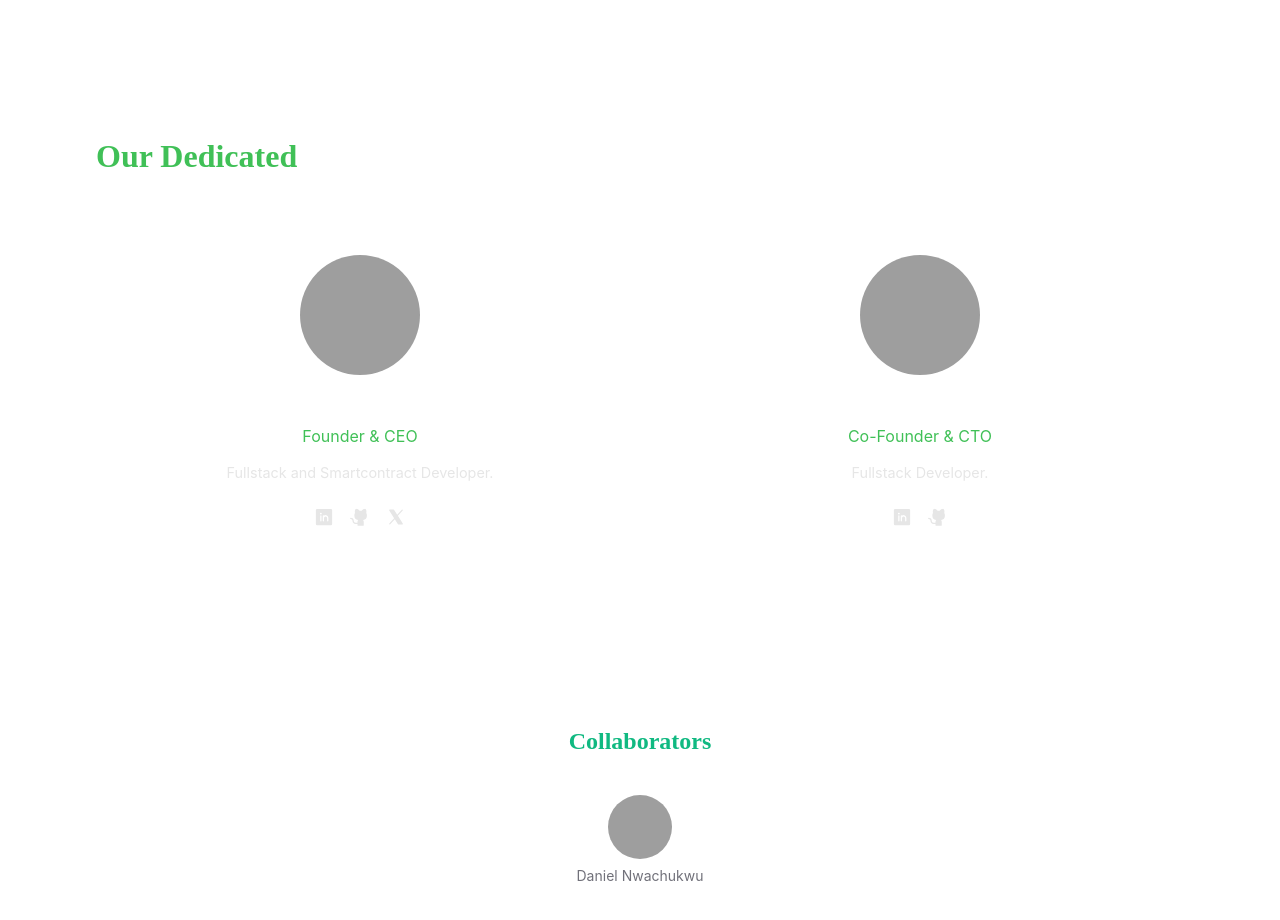
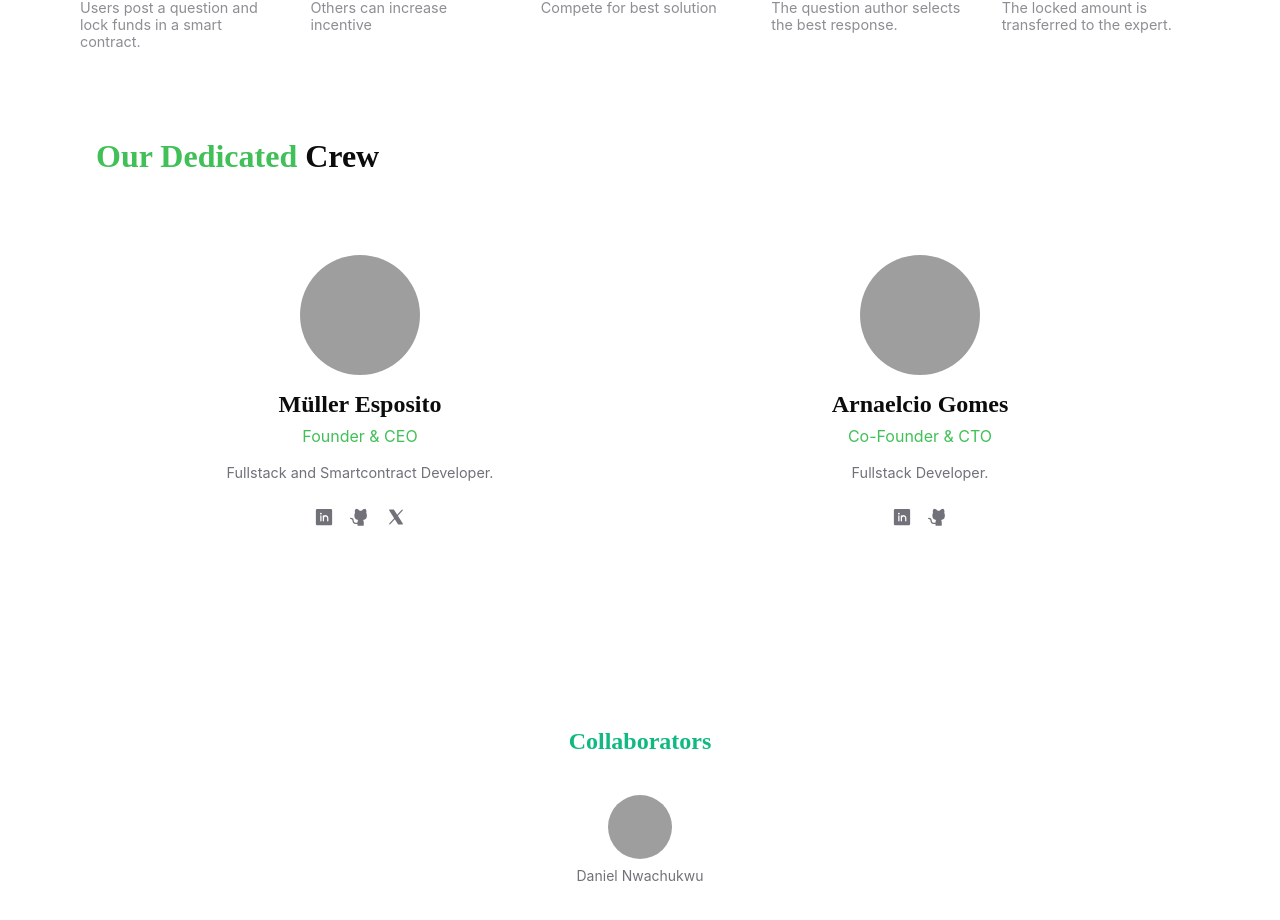
Before and after one commit to laryhills/stark_overflow, a React (Vite) app in the folder frontend/landing/: page / in a window 1280 px wide. Shown: the part 1496-2416 px from the top of the page. Built offline with nearby package versions, Linux system fonts and the light colour scheme; grey boxes are pictures that could not be loaded; a web font is replaced by a local one.

Commit message:
simple adjust for light theme styles

```diff
--- a/frontend/landing/src/components/SocialLinks/styles.ts
+++ b/frontend/landing/src/components/SocialLinks/styles.ts
@@ -7,7 +7,7 @@ export const SocialLinksContainer = styled.div`
 `;
 
 export const SocialLink = styled.a`
-  color: #e6e6e6;
+  color: ${({ theme }) => theme.textSecondary};
   font-size: 1.25rem;
   transition: color 0.2s ease-in-out;
 
--- a/frontend/landing/src/sections/ProblemAndSolution/FlowCards/styles.ts
+++ b/frontend/landing/src/sections/ProblemAndSolution/FlowCards/styles.ts
@@ -64,6 +64,7 @@ export const StepContent = styled.div`
 `;
 
 export const StepTitle = styled.h3`
+color: ${({ theme }) => theme.text};
   font-size: 1.25rem;
   font-weight: bold;
   margin-bottom: 0.5rem;
@@ -71,6 +72,7 @@ export const StepTitle = styled.h3`
 `;
 
 export const StepDescription = styled.p`
+color: ${({ theme }) => theme.textSecondary};
   font-size: 0.9rem;
   opacity: 0.8;
   z-index: 2;
--- a/frontend/landing/src/sections/Team/MemberCard/styles.ts
+++ b/frontend/landing/src/sections/Team/MemberCard/styles.ts
@@ -19,7 +19,7 @@ export const MemberImage = styled.img`
 `;
 
 export const MemberName = styled.h3`
-  color: white;
+  color: ${({ theme }) => theme.text};
   font-size: 1.5rem;
   margin-bottom: 0.5rem;
 `;
@@ -31,7 +31,7 @@ export const MemberRole = styled.p`
 `;
 
 export const MemberDescription = styled.p`
-  color: #e6e6e6;
+  color: ${({ theme }) => theme.textSecondary};
   font-size: 0.9rem;
   line-height: 1.5;
   margin-bottom: 1.5rem;
--- a/frontend/landing/src/sections/Team/ShowCase/styles.ts
+++ b/frontend/landing/src/sections/Team/ShowCase/styles.ts
@@ -8,7 +8,7 @@ export const ShowcaseContainer = styled.section`
 
 export const ShowcaseTitle = styled.h2`
   font-size: 2rem;
-  color: white;
+  color: ${({ theme }) => theme.text};
   margin-bottom: 0.5rem;
 
   span {
```
